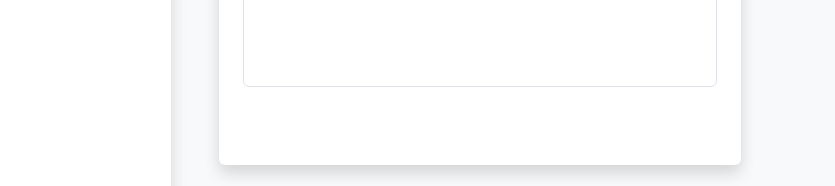
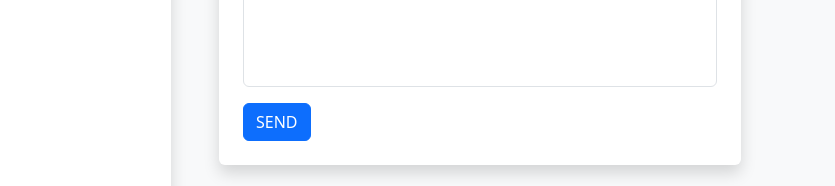
Before and after one commit to code-with-Rashed/sheba-template, a plain HTML site: page contact.html in a window 1280 px wide. Shown: the part 613-799 px from the top of the page, 445-1280 px from the left. Drawn offline with nearby package versions, Linux system fonts and the light colour scheme.

Commit message:
change button color

```diff
--- a/contact.html
+++ b/contact.html
@@ -187,7 +187,7 @@
                 <div class="mt-3">
                   <button
                     type="submit"
-                    class="btn custom-bg text-white"
+                    class="btn btn-primary text-white"
                     name="send"
                   >
                     SEND
```
